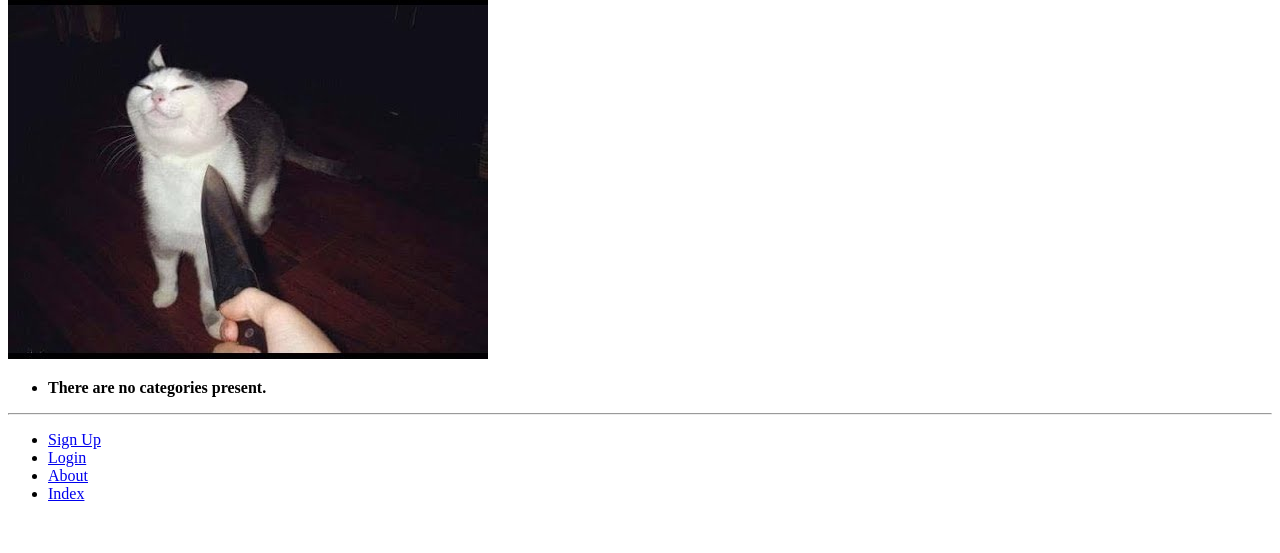
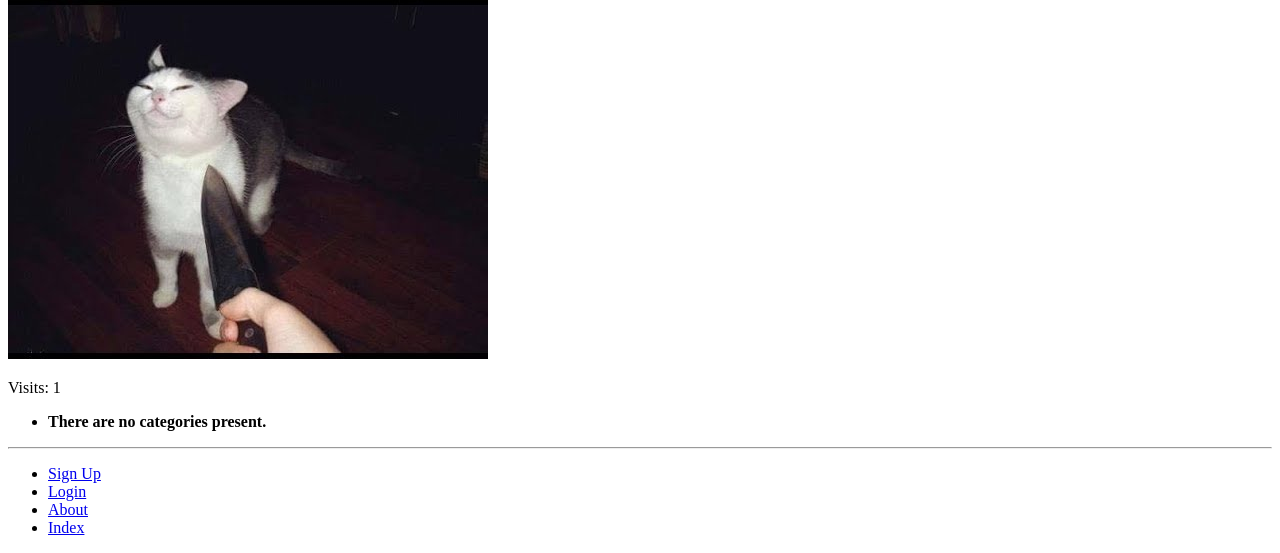
Before and after one commit to meta4icalbot/tango_with_django_project, a Django app: page /rango/about/ in a window 1280 px wide. Shown: the part 889-1442 px from the top of the page. Before the commit the page ends 1390 px from the top, so only its background shows below. Run offline with Django 3.2, Linux system fonts and the light colour scheme; data that the repository does not hold is empty.

Commit message:
Chapter 10 complete (+ exercises)

```diff
--- a/rango/views.py
+++ b/rango/views.py
@@ -6,19 +6,21 @@ from django.shortcuts import redirect
 from django.urls import reverse
 from django.contrib.auth import authenticate, login, logout
 from django.contrib.auth.decorators import login_required
+from datetime import datetime
 
 def index(request):
 	category_list = Category.objects.order_by('-likes')[:5]
 	page_list = Page.objects.order_by('-views')[:5]
-
-	context_dict = {}
-	context_dict['boldmessage'] = 'Crunchy, creamy, cookie, candy, cupcake!'
-	context_dict['categories'] = category_list
-	context_dict['pages'] = page_list
+	context_dict = {'boldmessage': 'Crunchy, creamy, cookie, candy, cupcake!', 'categories': category_list,
+					'pages': page_list}
+	visitor_cookie_handler(request)
+	#context_dict['visits'] = request.session['visits']
 	return render(request, 'rango/index.html', context=context_dict)
 
 def about(request):
 	context_dict = {'boldmessage': 'This tutorial has been put together by meta4icalbot'}
+	visitor_cookie_handler(request)
+	context_dict['visits'] = request.session['visits']
 	return render(request, 'rango/about.html', context=context_dict)
 
 def show_category(request, category_name_slug):
@@ -129,3 +131,23 @@ def restricted(request):
 def user_logout(request):
 	logout(request)
 	return redirect(reverse('rango:index'))
+
+def get_server_side_cookie(request, cookie, default_val=None):
+	val = request.session.get(cookie)
+	if not val:
+		val = default_val
+	return val
+
+def visitor_cookie_handler(request):
+	visits = int(get_server_side_cookie(request, 'visits', '1'))
+	last_visit_cookie = get_server_side_cookie(request, 'last_visit', str(datetime.now()))
+	last_visit_time = datetime.strptime(last_visit_cookie[:-7], '%Y-%m-%d %H:%M:%S')
+
+	if (datetime.now() - last_visit_time).days > 0:
+		visits = visits + 1
+
+		request.session['last_visit'] = str(datetime.now())
+	else:
+		request.session['last_visit'] = last_visit_cookie
+
+	request.session['visits'] = visits
--- a/templates/rango/about.html
+++ b/templates/rango/about.html
@@ -15,4 +15,5 @@ About Rango
 			<img src="{% static 'images/rango.jpg' %}" alt="Picture of Rango" />
 			<img src="{{ MEDIA_URL }}cat.jpg" alt="Picture of a Cat." />
 		</div>
+		<p>Visits: {{ visits }}</p>
 {% endblock %}
--- a/templates/rango/index.html
+++ b/templates/rango/index.html
@@ -10,9 +10,9 @@ Homepage
 		<h1>Rango says...</h1>
 		<div>
 			{% if user.is_authenticated %}
-				howdy {{ user.username }}!
+			howdy {{ user.username }}!
 			{% else %}
-				hey there partner!
+			hey there partner!
 			{% endif %}
 			<br />
 			<strong>{{ boldmessage }}</strong><br />
```
